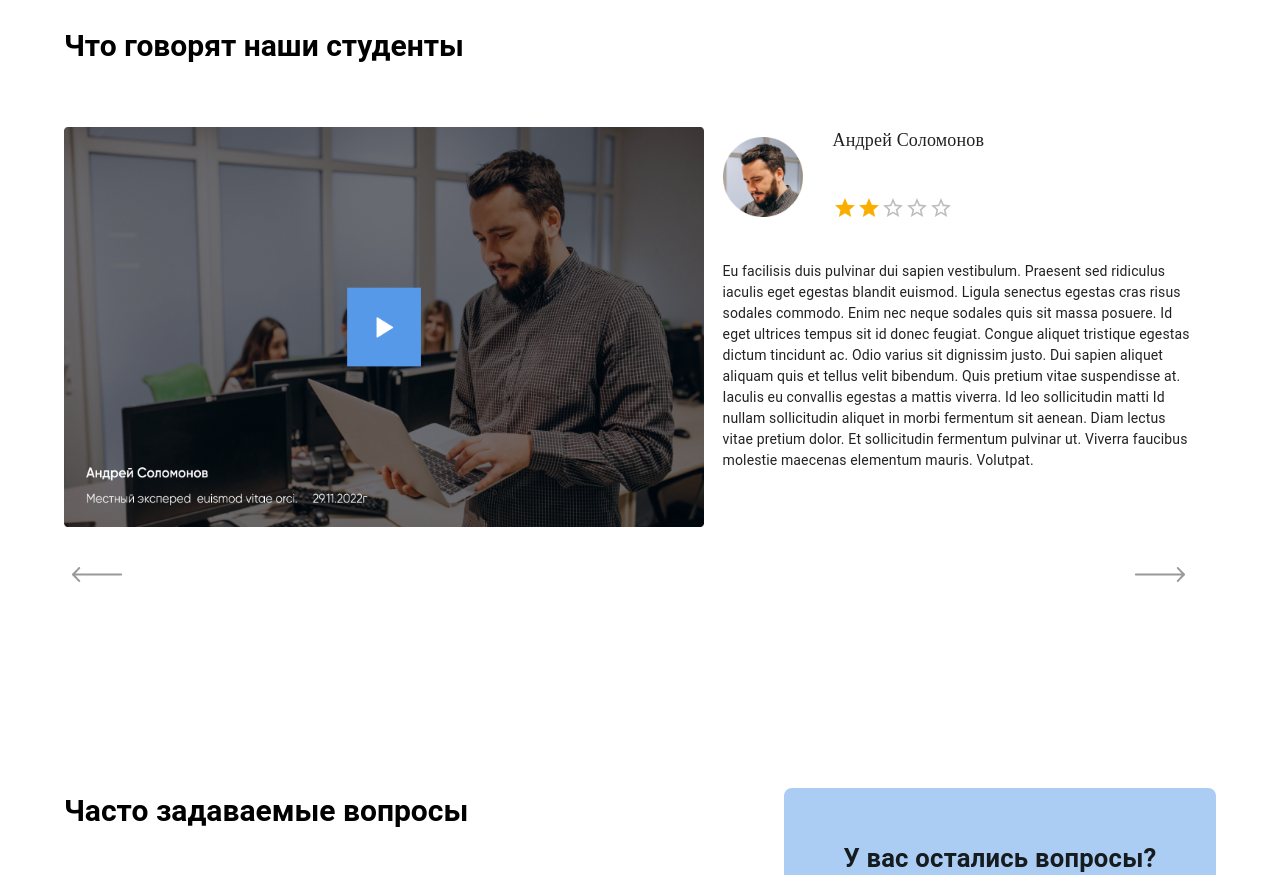
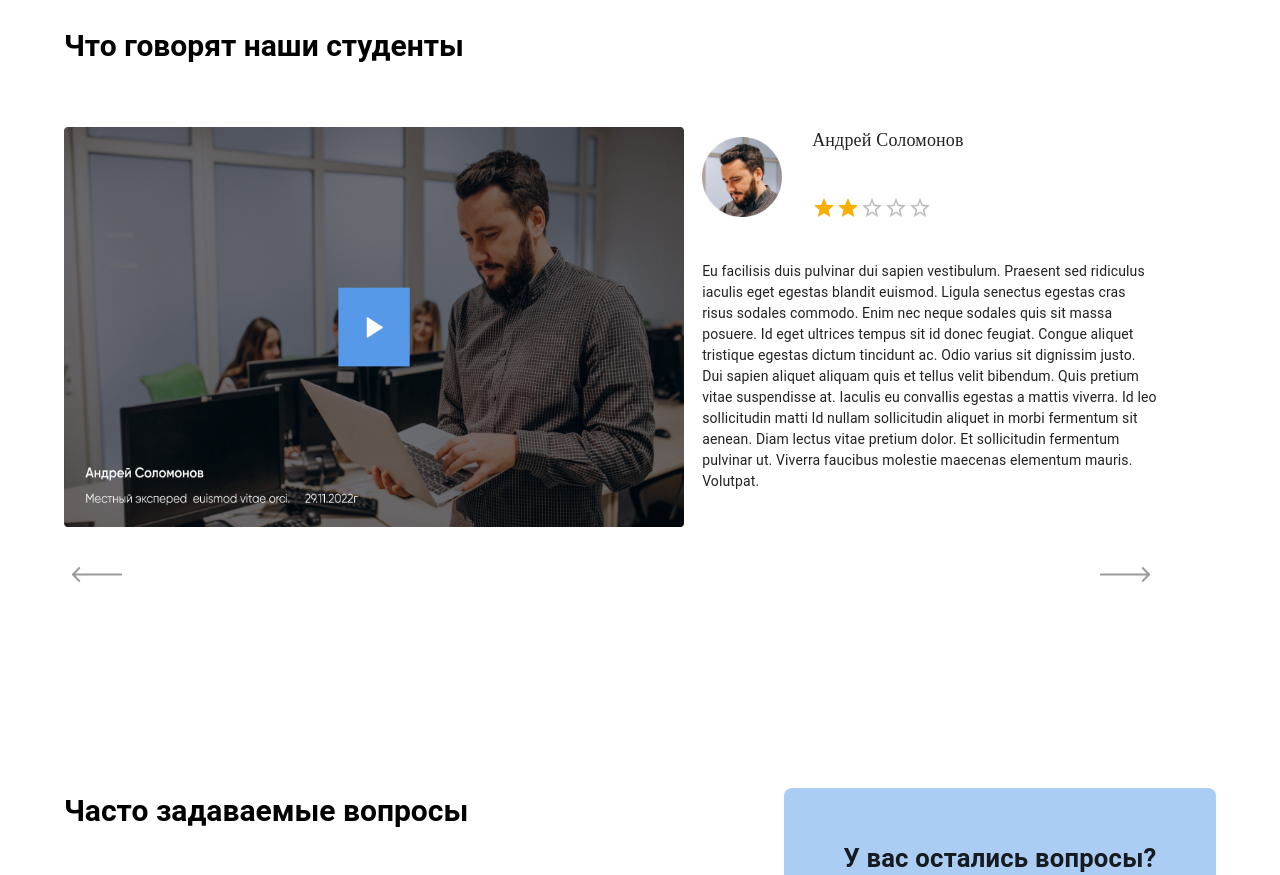
Before and after one commit to chaze77/landing-page, a React (Vite) app: page / in a window 1280 px wide. Shown: the part 2980-3855 px from the top of the page. Built offline with nearby package versions, Linux system fonts and the light colour scheme; a web font is replaced by a local one.

Commit message:
slider fix fourth

```diff
--- a/src/components/Students/Students.jsx
+++ b/src/components/Students/Students.jsx
@@ -42,7 +42,7 @@ const Students = () => {
             Что говорят наши студенты
           </Typography>
         </Box>
-        <Box sx={{ width: "98%" }}>
+        <Box sx={{ width: "95%" }}>
           <Slider {...sliderSettings} ref={sliderRef}>
             {" "}
             {/* Добавляем ref */}
--- a/src/components/Students/styles.module.css
+++ b/src/components/Students/styles.module.css
@@ -47,7 +47,7 @@
 .arrows {
   display: flex;
   justify-content: space-between;
-  width: 98%;
+  width: 95%;
 }
 
 @media (min-width: 1699px) {
```
